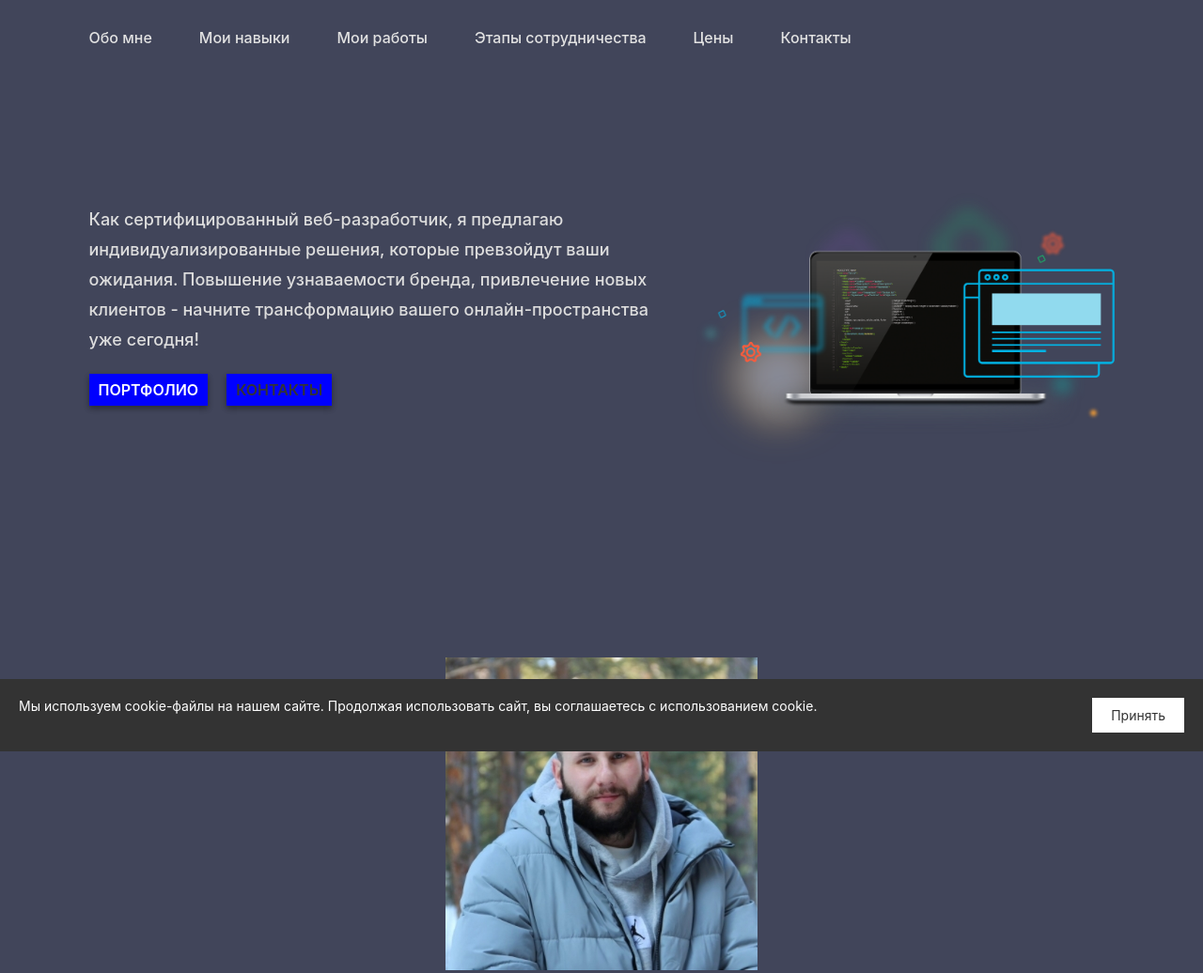
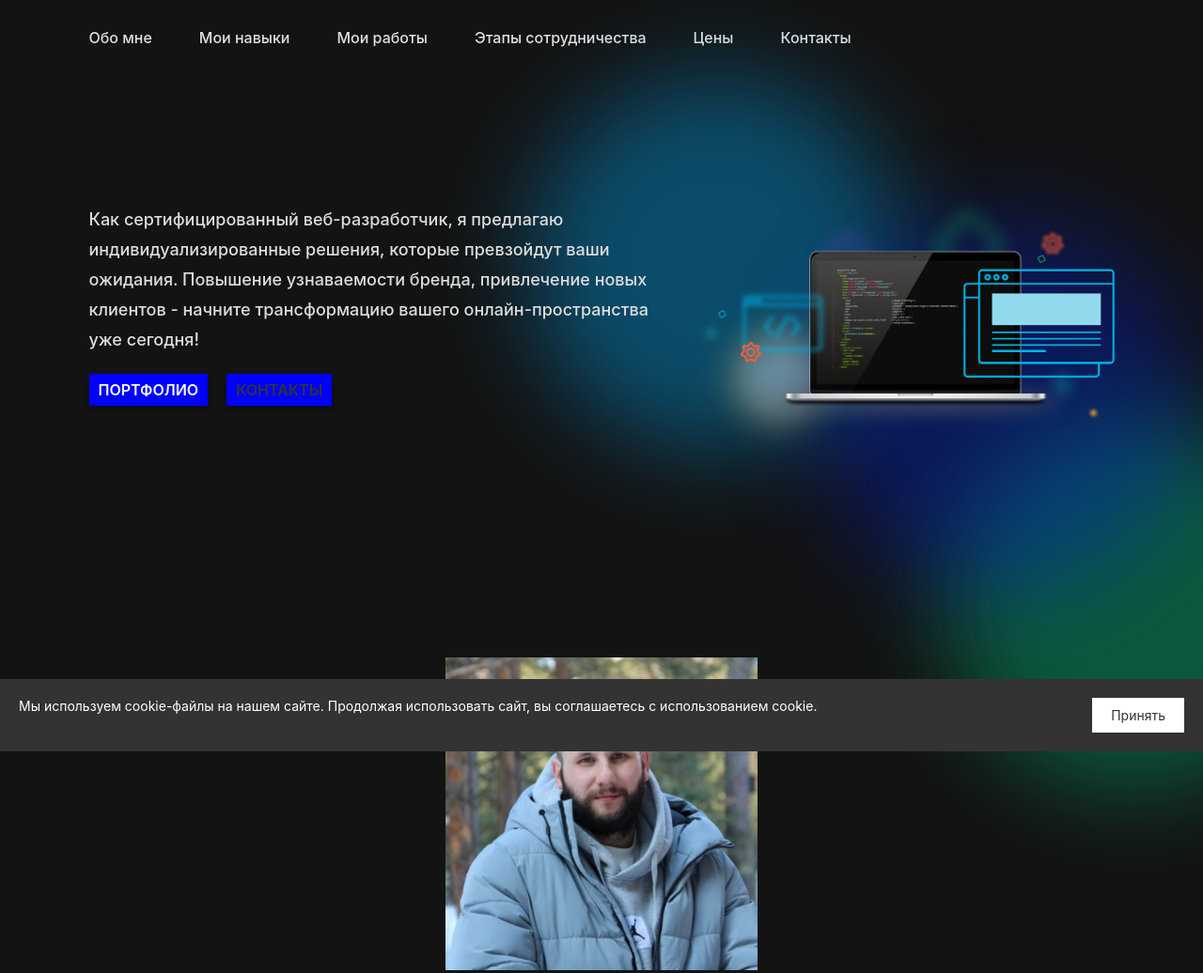
Before and after one commit to RZhurakovskiy/my-portfolio-test, a plain HTML site: page index.html in a window 1280 px wide. Shown: the top 1036 px of the page at 94% size. Drawn offline with nearby package versions, Linux system fonts and the light colour scheme.

Commit message:
Add files via upload

```diff
--- a/css/style.css
+++ b/css/style.css
@@ -71,8 +71,28 @@ body:not(.preloader-active) .content {
 /* base */
 body {
     font-family: -apple-system, BlinkMacSystemFont, "Segoe UI", Roboto, "Helvetica Neue", Arial, sans-serif;
-    background-color: #41455A;
+    background-color: #131313;
     color: #ddd;
+    position: relative;
+
+}
+
+.blur-blob {
+    position: fixed;
+    width: 400px;
+    height: 400px;
+
+    border-radius: 50%;
+    filter: blur(50px);
+}
+.blob1 {
+    background-color: rgba(0, 194, 126, 0.4);
+}
+.blob2 {
+    background-color: rgba(0, 162, 238, 0.4);
+}
+.blob3 {
+    background-color: rgba(0, 33, 196, 0.4);
 }
 /* main {
     background: rgb(246, 247, 248);
@@ -104,7 +124,7 @@ body {
     justify-content: space-between;
     align-items: center;
     font-size: 14px;
-    z-index: 10;
+    z-index: 999;
 }
 .cookie-consent button {
     background-color: #fff;
--- a/index.html
+++ b/index.html
@@ -22,6 +22,9 @@
         ></circle>
       </svg>
     </div>
+    <div class="blur-blob blob1"></div>
+    <div class="blur-blob blob2"></div>
+    <div class="blur-blob blob3"></div>
 
     <header class="header">
       <nav class="mobile-nav">
--- a/js/main.js
+++ b/js/main.js
@@ -5,7 +5,43 @@ window.addEventListener("load", function () {
     preloader.style.display = "none";
   }, 600);
 });
+const blobs = document.querySelectorAll('.blur-blob');
 
+    // Функция для генерации случайного числа в заданном диапазоне
+    function random(min, max) {
+        return Math.random() * (max - min) + min;
+    }
+
+    // Инициализация начальных позиций и скоростей клякс
+    blobs.forEach(blob => {
+        // Начальное положение и скорость
+        blob.style.top = `${random(0, window.innerHeight)}px`;
+        blob.style.left = `${random(0, window.innerWidth)}px`;
+        blob.vx = random(-1, 1);
+        blob.vy = random(-1, 1);
+    });
+
+    // Анимация клякс
+    function moveBlobs() {
+        blobs.forEach(blob => {
+            let x = parseFloat(blob.style.left);
+            let y = parseFloat(blob.style.top);
+            // Обновляем позицию
+            x += blob.vx;
+            y += blob.vy;
+
+            // Отталкивание от краев экрана
+            if (x <= 0 || x >= window.innerWidth - 100) blob.vx *= -1;
+            if (y <= 0 || y >= window.innerHeight - 100) blob.vy *= -1;
+
+            blob.style.left = `${x}px`;
+            blob.style.top = `${y}px`;
+        });
+        requestAnimationFrame(moveBlobs);
+    }
+
+    // Запуск анимации
+    moveBlobs();
 document.addEventListener("DOMContentLoaded", function () {
   // Проверяем, есть ли разрешение в localStorage
   if (localStorage.getItem("cookieConsent")) {
@@ -82,10 +118,10 @@ function scrollFunction() {
   }
 }
 
-// При клике на кнопку, прокручиваем страницу наверх
+
 document.getElementById("scrollTop").addEventListener("click", function() {
   window.scrollTo({
-      top: 0,
+    top: targetElement.offsetTop,
       behavior: "smooth"
   });
 });
```
